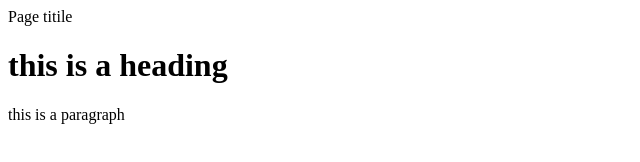
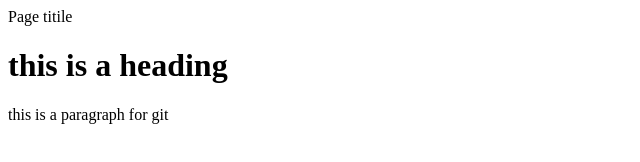
Before and after one commit to Healthy-Manish/learning-git, a plain HTML site: page index.html in a window 1280 px wide. Shown: the full height of the page, 0-640 px from the left. Drawn offline with Linux system fonts and the light colour scheme.

Commit message:
Update index.html

```diff
--- a/index.html
+++ b/index.html
@@ -3,7 +3,7 @@
 <head>Page titile</head>
 <body>
    <h1>this is a heading</h1>
-   <p>this is a paragraph </p>
+   <p>this is a paragraph for git  </p>
 </body>
 
 </html>
```
